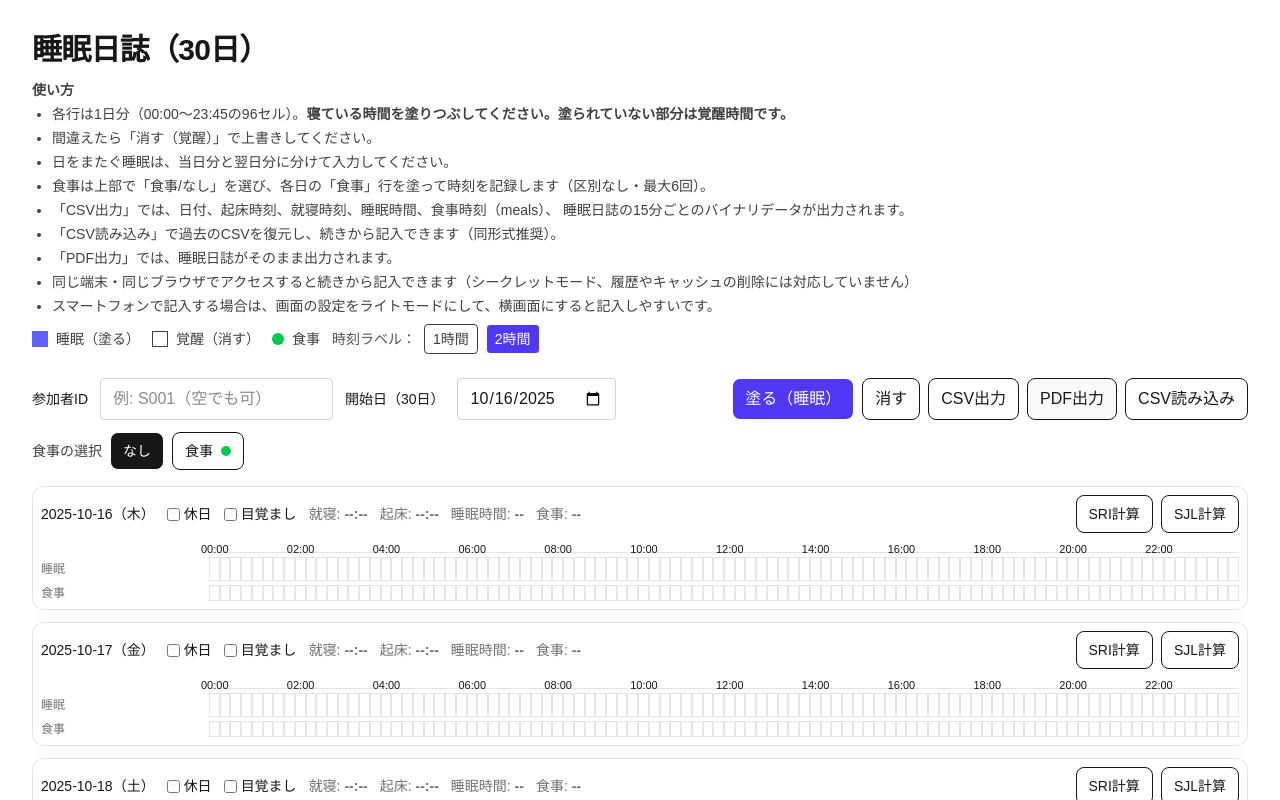
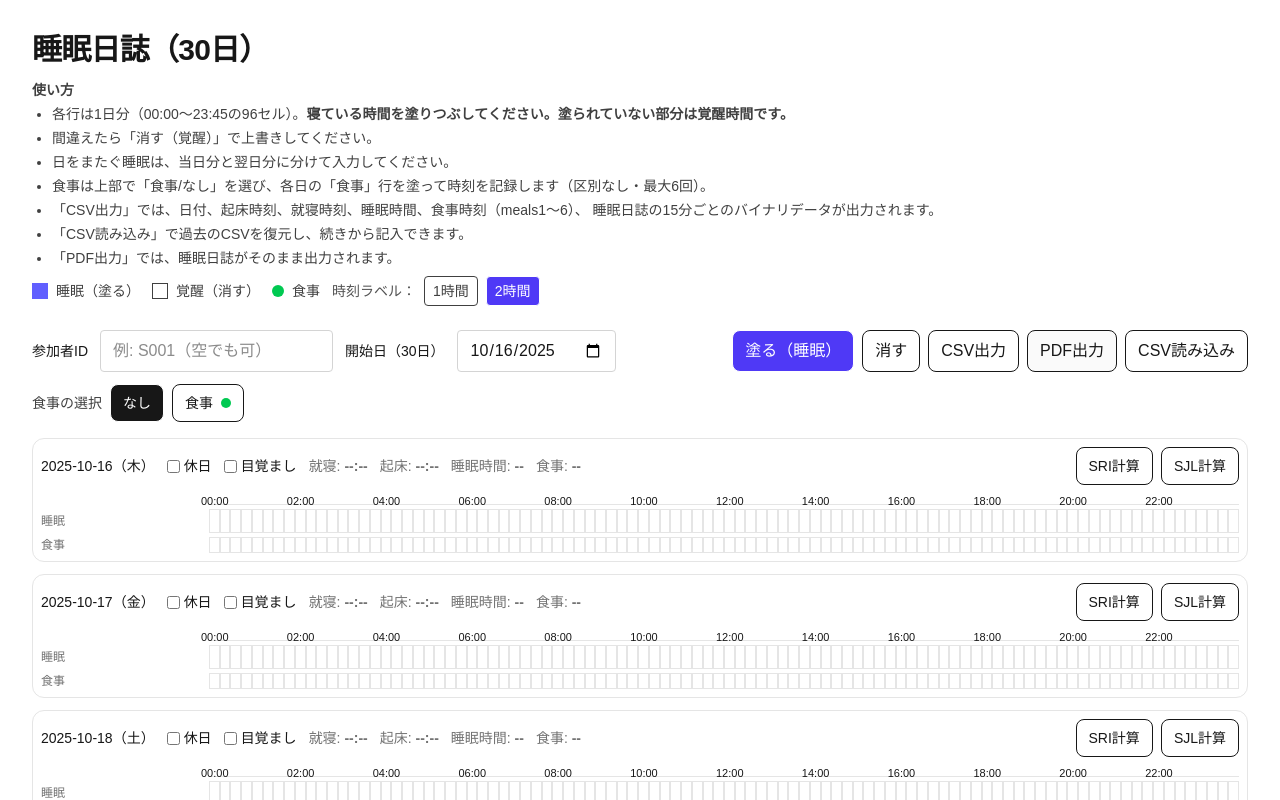
Before and after one commit to g83257852-code/sleep-diary-no-meal-distinction, a Next.js app: page /diary in a window 1280 px wide. Shown: the top 800 px of the page. Built offline with nearby package versions, Linux system fonts and the light colour scheme.

Commit message:
Update SleepDiaryPainter.tsx

```diff
--- a/src/components/SleepDiaryPainter.tsx
+++ b/src/components/SleepDiaryPainter.tsx
@@ -1,5 +1,38 @@
 "use client";
 import React, { useEffect, useMemo, useRef, useState } from "react";
+
+/**
+ * SleepDiaryPainter（30日ビュー / 15分エポック = 96セル）
+ * - ドラッグ/タップで塗る（1=睡眠, 0=覚醒）
+ * - 参加者IDごとに端末内保存（同端末・同ブラウザで続きから）
+ * - 休日/目覚ましチェック
+ *
+ * ★食事入力（区別なし・最大6回）
+ * - 上部で「食事の選択（なし/食事）」を選ぶ
+ * - 各日の「食事」行（96セル）をタップ/ドラッグで塗って時刻を記録
+ *   - なし：消しゴム
+ *   - 食事：その日に複数可（最大6回）
+ *
+ * - CSV（30日一括）出力形式（食事は6列・左詰め）：
+ *   date,weekday,holiday,alarm,meals1,meals2,meals3,meals4,meals5,meals6,bedtime,wakeup,sleep_dur_h,00:00,...,23:45
+ *   ※ meals1..6 は食事セルから自動生成
+ *
+ * - CSVインポート
+ *   - 新形式（meals1..6）に対応
+ *   - 旧形式（meals列の ; 区切り）から復元
+ *   - さらに旧形式（breakfast/lunch/dinner/snacks）からも復元（後方互換）
+ *
+ * - SRI計算：隣接日ペアの時刻一致率（未入力日は除外）
+ * - SJL計算：起床“日”の休日/平日属性でMSF/MSWを算出し差の絶対値
+ *
+ * Hydration-safe（SSR安全）
+ * - rangeStartはマウント後に設定
+ * - localStorageアクセスはuseEffect内
+ *
+ * 追加：
+ * - PDF出力（window.print）＋印刷用CSS（A4横 / UI非表示 / 行の分割防止 / 背景色）
+ * - 画面では入力UIのみ、印刷時は値テキストのみ（.no-print / .print-only）
+ */
 
 const MIN_PER_CELL = 15;
 const CELLS_PER_DAY = (24 * 60) / MIN_PER_CELL; // 96
@@ -14,6 +47,7 @@ const pad2 = (n: number) => n.toString().padStart(2, "0");
 const fmtDateKey = (d: Date) =>
   `${d.getFullYear()}-${pad2(d.getMonth() + 1)}-${pad2(d.getDate())}`;
 
+// ローカル日付として安全にパース
 const parseLocalISO = (s: string) => {
   const [y, m, d] = s.split("-").map(Number);
   return new Date(y, (m ?? 1) - 1, d ?? 1);
@@ -92,6 +126,7 @@ const timeToIdx = (t: string) => {
   return idx;
 };
 
+// 連続1区間列挙
 const listRuns = (arr: number[]) => {
   const runs: { s: number; e: number }[] = [];
   let i = 0;
@@ -108,7 +143,7 @@ const listRuns = (arr: number[]) => {
   return runs;
 };
 
-// 主睡眠の推定
+// 起床“日”に紐づけた主睡眠の推定
 const estimateSleepForWakeDay = (
   prevArr: number[] | null,
   dayArr: number[]
@@ -152,7 +187,7 @@ const makeEmptyMealDay = (): MealType[] =>
   Array.from({ length: CELLS_PER_DAY }, () => 0 as MealType);
 
 // meal用のlocalStorageキー（sleepとは別）
-const mealKey = (pid: string) => `${getStoreKey(pid)}:meal_v2`;
+const mealKey = (pid: string) => `${getStoreKey(pid)}:meal_v3`;
 const loadMeals = (pid = "anon"): Record<string, MealType[]> => {
   if (typeof window === "undefined") return {};
   try {
@@ -169,17 +204,18 @@ const saveMeals = (obj: Record<string, MealType[]>, pid = "anon") => {
   } catch {}
 };
 
-// mealセル -> CSV用の時刻文字列（meals）最大6回
+// mealセル -> CSV用の時刻配列（最大6、左詰め）
 const mealTimesFromCells = (cells: MealType[]) => {
   const times = cells
     .map((v, i) => (v === 1 ? idxToTime(i) : null))
     .filter(Boolean) as string[];
 
-  // 最大6回（早い時刻を残す）
   const trimmed = times.slice(0, 6);
+  const slots = Array.from({ length: 6 }, (_, i) => trimmed[i] ?? "");
 
   return {
-    meals: trimmed.join(";"),
+    list: trimmed, // ["07:15","12:30",...]
+    slots, // ["07:15","12:30","","","",""]
     count: trimmed.length,
   };
 };
@@ -199,10 +235,13 @@ function parseCsv(text: string) {
   const idxHoliday = colIndex("holiday");
   const idxAlarm = colIndex("alarm");
 
-  // 新形式
-  const idxMeals = colIndex("meals");
+  // 新形式（6列）
+  const idxMealsN = Array.from({ length: 6 }, (_, i) => colIndex(`meals${i + 1}`));
 
-  // 旧形式（後方互換）
+  // 旧形式（1列 ; 区切り）
+  const idxMealsOld = colIndex("meals");
+
+  // さらに旧形式（後方互換）
   const idxBreakfast = colIndex("breakfast");
   const idxLunch = colIndex("lunch");
   const idxDinner = colIndex("dinner");
@@ -221,7 +260,7 @@ function parseCsv(text: string) {
 
   for (let li = 1; li < lines.length; li++) {
     const row = lines[li].split(",");
-    if (row.length < header.length) continue; // 空行など
+    if (row.length < header.length) continue;
     const key = row[dateIdx]?.trim();
     if (!key || !/\d{4}-\d{2}-\d{2}/.test(key)) continue;
 
@@ -233,24 +272,39 @@ function parseCsv(text: string) {
     });
     store[key] = arr;
 
-    // meta（休日/目覚まし）
+    // meta
     meta[key] = {
       holiday: idxHoliday >= 0 ? row[idxHoliday] === "1" : false,
       alarm: idxAlarm >= 0 ? row[idxAlarm] === "1" : false,
     };
 
-    // 食事：CSVから mealセルを復元（新形式優先、なければ旧形式）
+    // 食事セル復元（新6列 → 旧1列 → breakfast等 の順で試す）
     const cells = makeEmptyMealDay();
 
-    const mealsStr = idxMeals >= 0 ? (row[idxMeals] || "").trim() : "";
-    if (mealsStr) {
-      const meals = mealsStr.split(";").map((s) => s.trim()).filter(Boolean);
-      for (const t of meals.slice(0, 6)) {
+    const hasMealsN = idxMealsN.every((i) => i >= 0);
+    const timesFromMealsN: string[] = [];
+    if (hasMealsN) {
+      for (let i = 0; i < 6; i++) {
+        const t = (row[idxMealsN[i]] || "").trim();
+        if (t) timesFromMealsN.push(t);
+      }
+    }
+
+    if (timesFromMealsN.length > 0) {
+      for (const t of timesFromMealsN.slice(0, 6)) {
         const mi = timeToIdx(t);
         if (mi != null) cells[mi] = 1;
       }
     } else {
-      // 旧形式
+      const mealsOld = idxMealsOld >= 0 ? (row[idxMealsOld] || "").trim() : "";
+      if (mealsOld) {
+        const times = mealsOld.split(";").map((s) => s.trim()).filter(Boolean);
+        for (const t of times.slice(0, 6)) {
+          const mi = timeToIdx(t);
+          if (mi != null) cells[mi] = 1;
+        }
+      } else {
+        // さらに旧形式
         const bStr = idxBreakfast >= 0 ? (row[idxBreakfast] || "").trim() : "";
         const lStr = idxLunch >= 0 ? (row[idxLunch] || "").trim() : "";
         const dStr = idxDinner >= 0 ? (row[idxDinner] || "").trim() : "";
@@ -265,6 +319,7 @@ function parseCsv(text: string) {
         for (const t of times.slice(0, 6)) {
           const mi = timeToIdx(t);
           if (mi != null) cells[mi] = 1;
+        }
       }
     }
 
@@ -539,11 +594,9 @@ export default function SleepDiaryPainter() {
       }
     }
 
-    // 元コード踏襲（%表現）
     return { percent: total > 0 ? (matches / total) * 200 - 100 : NaN, matches, total, usedPairs };
   };
 
-  // 起床日ベース情報
   const estimateForWakeDay = (
     key: string
   ): { bed: string; wake: string; midHour: number | null; durHours: number | null } => {
@@ -606,7 +659,7 @@ export default function SleepDiaryPainter() {
     setSjl(r);
   };
 
-  // ===== CSV エクスポート（新形式）=====
+  // ===== CSV エクスポート（食事6列）=====
   const exportCsv30 = () => {
     if (!rangeStart) return;
 
@@ -615,7 +668,12 @@ export default function SleepDiaryPainter() {
       "weekday",
       "holiday",
       "alarm",
-      "meals",
+      "meals1",
+      "meals2",
+      "meals3",
+      "meals4",
+      "meals5",
+      "meals6",
       "bedtime",
       "wakeup",
       "sleep_dur_h",
@@ -634,15 +692,14 @@ export default function SleepDiaryPainter() {
       const info = estimateForWakeDay(key);
       const durStr = info.durHours != null ? info.durHours.toFixed(2) : "";
 
-      // 食事セルから自動生成
-      const mt = mealTimesFromCells(getMealDay(key));
+      const mt = mealTimesFromCells(getMealDay(key)); // slots: 6
 
       const row = [
         key,
         weekday,
         m.holiday ? 1 : 0,
         m.alarm ? 1 : 0,
-        mt.meals,
+        ...mt.slots, // ★左から詰めた6列
         info.bed,
         info.wake,
         durStr,
@@ -665,7 +722,6 @@ export default function SleepDiaryPainter() {
       const { store: s, meta: m, mealStore: ms, minDate } = parseCsv(text);
       const id = pid || "anon";
 
-      // 状態更新 & 永続化
       setStore(s);
       saveAll(s, id);
 
@@ -677,7 +733,6 @@ export default function SleepDiaryPainter() {
       setMealStore(ms);
       saveMeals(ms, id);
 
-      // 表示開始日をインポートの最小日に
       if (minDate) setRangeStart(minDate);
 
       alert("CSVを読み込みました。画面に反映しています。");
@@ -685,7 +740,7 @@ export default function SleepDiaryPainter() {
       console.error(err);
       alert(`CSV読み込みに失敗しました: ${err?.message || err}`);
     } finally {
-      if (fileInputRef.current) fileInputRef.current.value = ""; // 同じファイル再読込可
+      if (fileInputRef.current) fileInputRef.current.value = "";
     }
   };
 
@@ -769,15 +824,11 @@ export default function SleepDiaryPainter() {
             食事は上部で「食事/なし」を選び、各日の「食事」行を塗って時刻を記録します（区別なし・最大6回）。
           </li>
           <li>
-            「CSV出力」では、日付、起床時刻、就寝時刻、睡眠時間、食事時刻（meals）、
+            「CSV出力」では、日付、起床時刻、就寝時刻、睡眠時間、食事時刻（meals1〜6）、
             睡眠日誌の15分ごとのバイナリデータが出力されます。
           </li>
-          <li>「CSV読み込み」で過去のCSVを復元し、続きから記入できます（同形式推奨）。</li>
+          <li>「CSV読み込み」で過去のCSVを復元し、続きから記入できます。</li>
           <li>「PDF出力」では、睡眠日誌がそのまま出力されます。</li>
-          <li>
-            同じ端末・同じブラウザでアクセスすると続きから記入できます（シークレットモード、履歴やキャッシュの削除には対応していません）
-          </li>
-          <li>スマートフォンで記入する場合は、画面の設定をライトモードにして、横画面にすると記入しやすいです。</li>
         </ul>
 
         <div className="flex flex-wrap items-center gap-3 mt-2 text-sm">
@@ -916,7 +967,6 @@ export default function SleepDiaryPainter() {
                     {key}（{WEEKDAYS_JP[parseLocalISO(key).getDay()]}）
                   </div>
 
-                  {/* 休日/目覚まし：印刷では✓だけ残す */}
                   <label className="inline-flex items-center gap-1">
                     <input
                       type="checkbox"
@@ -949,11 +999,10 @@ export default function SleepDiaryPainter() {
                     睡眠時間: <strong>{info.durHours != null ? `${info.durHours.toFixed(2)} h` : "--"}</strong>
                   </span>
 
-                  {/* 食事（最大6） */}
                   <span className="text-neutral-500 print-small">
                     食事:{" "}
                     <strong>
-                      {mealInfo.meals ? mealInfo.meals.replaceAll(";", "/") : "--"}
+                      {mealInfo.list.length ? mealInfo.list.join(" / ") : "--"}
                     </strong>
                   </span>
                 </div>
@@ -983,7 +1032,6 @@ export default function SleepDiaryPainter() {
               <div className="mt-2 flex items-center gap-2">
                 <div className="w-40 shrink-0" />
                 <div className="relative grow">
-                  {/* ベースライン */}
                   <div
                     className="grid text-[10px] text-neutral-500 select-none"
                     style={{ gridTemplateColumns: `repeat(${CELLS_PER_DAY}, minmax(0,1fr))` }}
@@ -996,7 +1044,6 @@ export default function SleepDiaryPainter() {
                     ))}
                   </div>
 
-                  {/* ラベル（1h / 2h） */}
                   <div
                     className="absolute inset-0 grid text-[10px] sm:text-[11px] print-label"
                     style={{ gridTemplateColumns: `repeat(${CELLS_PER_DAY}, minmax(0,1fr))` }}
@@ -1025,9 +1072,24 @@ export default function SleepDiaryPainter() {
                         v === 1 ? "bg-indigo-500/80" : "bg-white dark:bg-neutral-900"
                       }`}
                       style={{ touchAction: "none", userSelect: "none" }}
-                      onPointerDown={handlePointerDownAt(key, idx)}
-                      onPointerMove={handlePointerMoveAt(key, idx)}
-                      onPointerEnter={handlePointerEnterAt(key, idx)}
+                      onPointerDown={(e) => {
+                        e.preventDefault();
+                        if (e.pointerType === "mouse" && (e as any).button !== 0) return;
+                        setIsPainting(true);
+                        const val: 0 | 1 = eraser ? 0 : 1;
+                        setPaintValue(val);
+                        paintingKeyRef.current = key;
+                        lastIdxRef.current = idx;
+                        paintSpan(key, idx, idx, val);
+                      }}
+                      onPointerMove={(e) => {
+                        if (!isPainting || paintingKeyRef.current !== key) return;
+                        paintSpan(key, lastIdxRef.current, idx, paintValue);
+                      }}
+                      onPointerEnter={(e) => {
+                        if (!isPainting || paintingKeyRef.current !== key) return;
+                        paintSpan(key, lastIdxRef.current, idx, paintValue);
+                      }}
                       onPointerUp={handlePointerUpAt}
                     />
                   ))}
@@ -1045,9 +1107,22 @@ export default function SleepDiaryPainter() {
                         mv === 0 ? "bg-white dark:bg-neutral-900" : "bg-green-500"
                       }`}
                       style={{ touchAction: "none", userSelect: "none" }}
-                      onPointerDown={handleMealPointerDownAt(key, idx)}
-                      onPointerMove={handleMealPointerMoveAt(key, idx)}
-                      onPointerEnter={handleMealPointerEnterAt(key, idx)}
+                      onPointerDown={(e) => {
+                        e.preventDefault();
+                        if (e.pointerType === "mouse" && (e as any).button !== 0) return;
+                        setIsMealPainting(true);
+                        mealPaintingKeyRef.current = key;
+                        mealLastIdxRef.current = idx;
+                        paintMealSpan(key, idx, idx, mealMode);
+                      }}
+                      onPointerMove={(e) => {
+                        if (!isMealPainting || mealPaintingKeyRef.current !== key) return;
+                        paintMealSpan(key, mealLastIdxRef.current, idx, mealMode);
+                      }}
+                      onPointerEnter={(e) => {
+                        if (!isMealPainting || mealPaintingKeyRef.current !== key) return;
+                        paintMealSpan(key, mealLastIdxRef.current, idx, mealMode);
+                      }}
                       onPointerUp={handleMealPointerUpAt}
                       title={mv === 1 ? `食事 ${idxToTime(idx)}` : ""}
                     />
```
Lines whose indentation alone changed are shown as unchanged.
